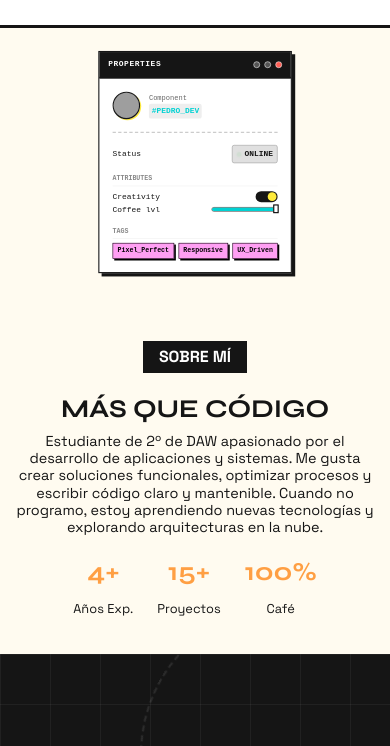
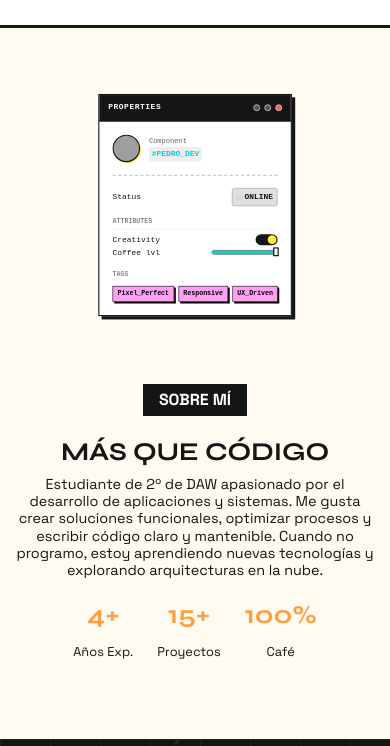
Before and after one commit to PedroPereiraVaz/showcase-css, a plain HTML site: page index.html in a window 390 px wide. Shown: the part 1575-2321 px from the top of the page. Drawn offline with Linux system fonts and the light colour scheme; grey boxes are pictures that could not be loaded.

Commit message:
fix about

```diff
--- a/css/about.css
+++ b/css/about.css
@@ -271,7 +271,6 @@ section {
 @media (max-width: 1000px) {
   .about-section {
     padding: 2rem 3%; /* Mucho menos padding vertical */
-    min-height: auto; /* Altura natural */
   }
 
   .about-grid {
```
